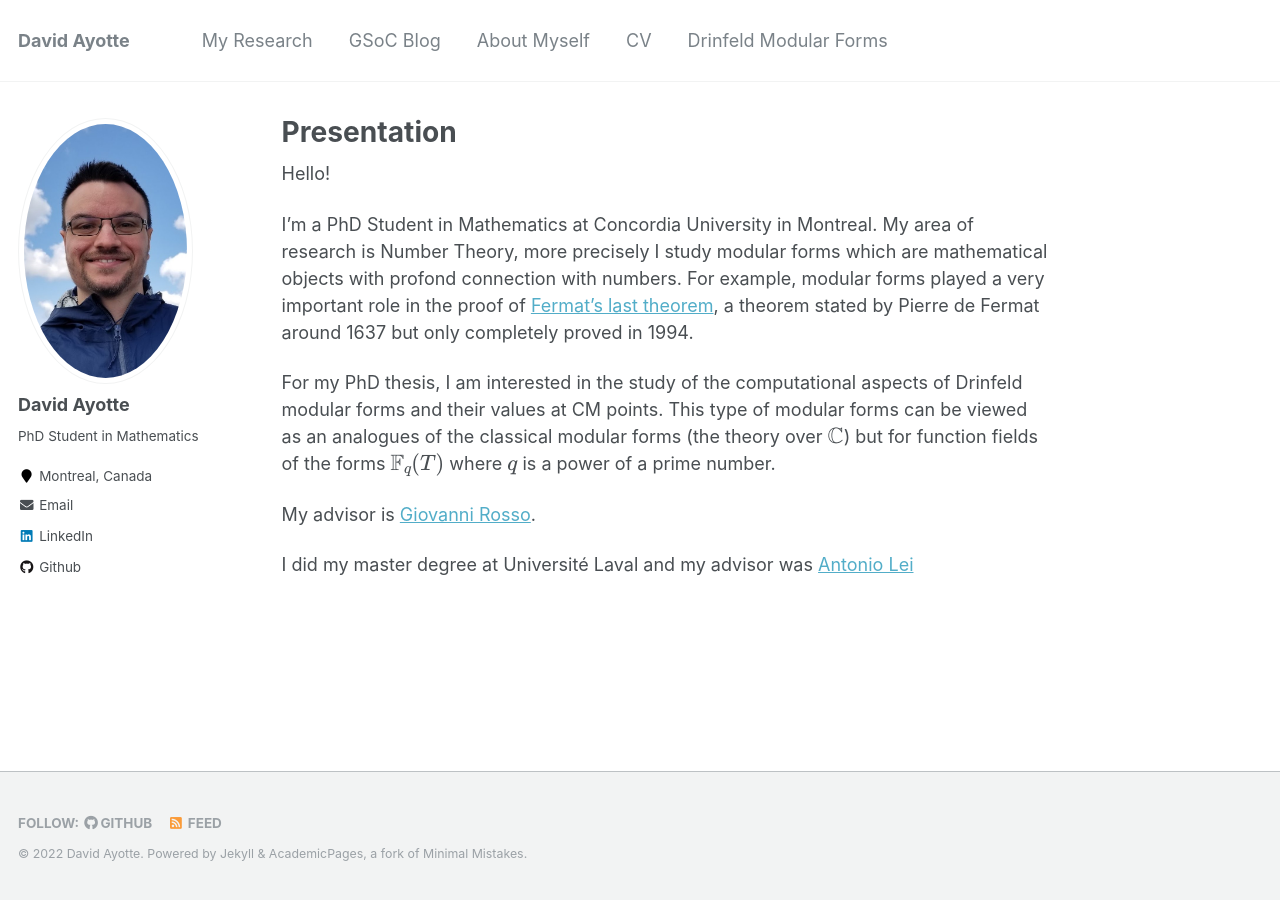
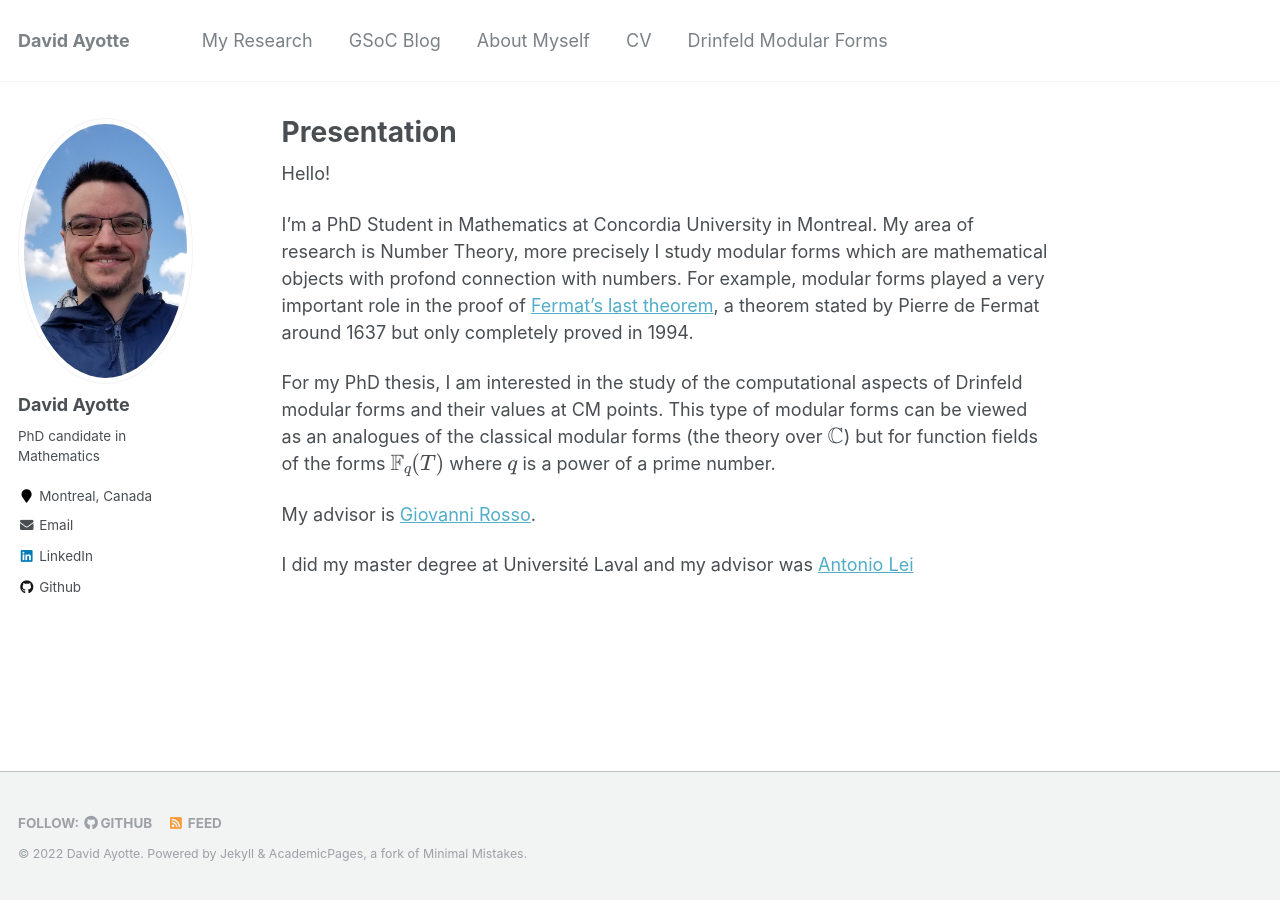
Before and after one commit to DavidAyotte/davidayotte.github.io, a Jekyll site: the page built from _pages/about.md, in a window 1280 px wide. Built offline with Jekyll 4.4.1, drawn with Linux system fonts in a browser that asks for light colours; formulas are drawn with MathJax 3.

Commit message:
update bio

```diff
--- a/_config.yml
+++ b/_config.yml
@@ -82,7 +82,7 @@ analytics:
 author:
   name             : "David Ayotte"
   avatar           : "photo.jpg"
-  bio              : "PhD Student in Mathematics"
+  bio              : "PhD candidate in Mathematics"
   location         : "Montreal, Canada"
   employer         :
   pubmed           :
```
